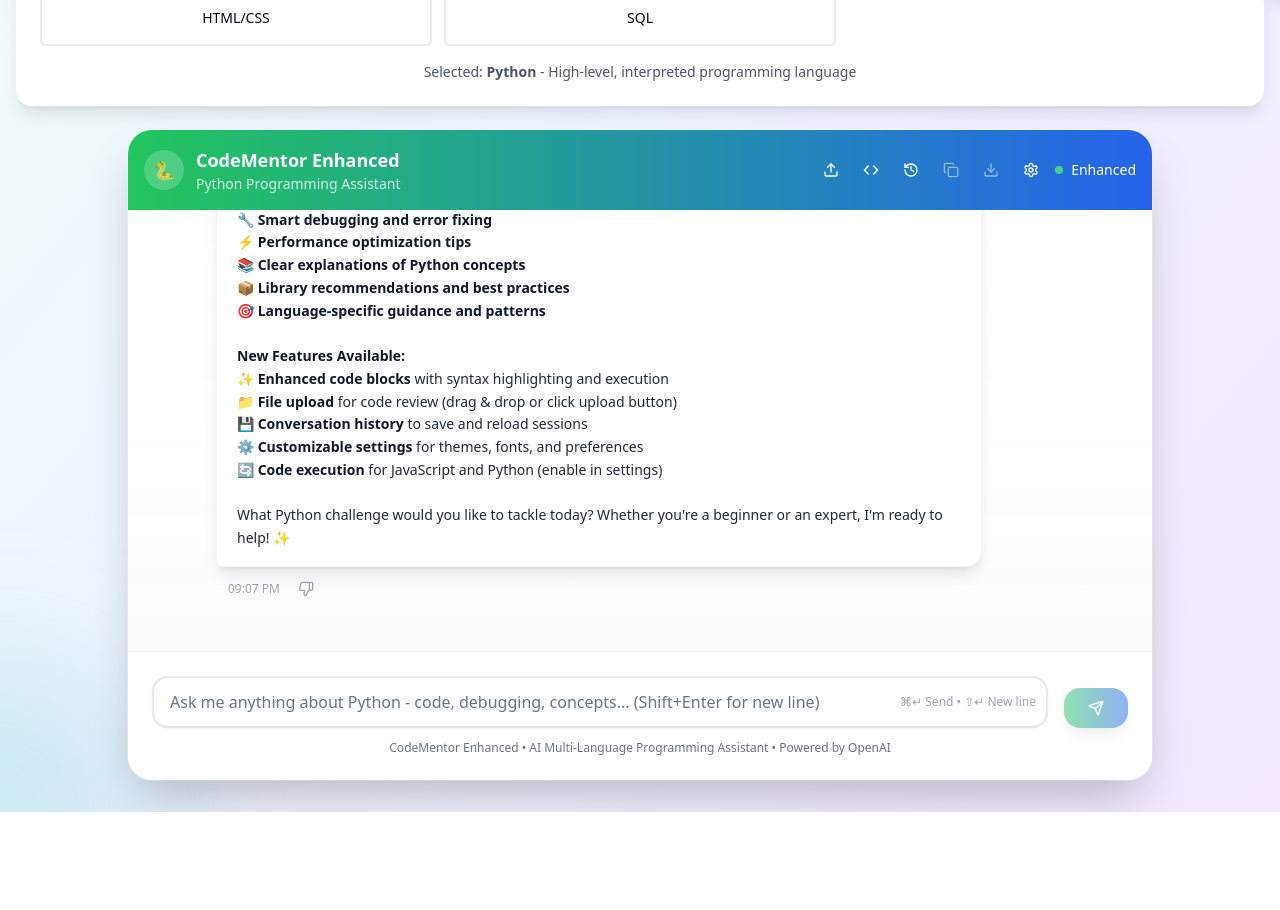
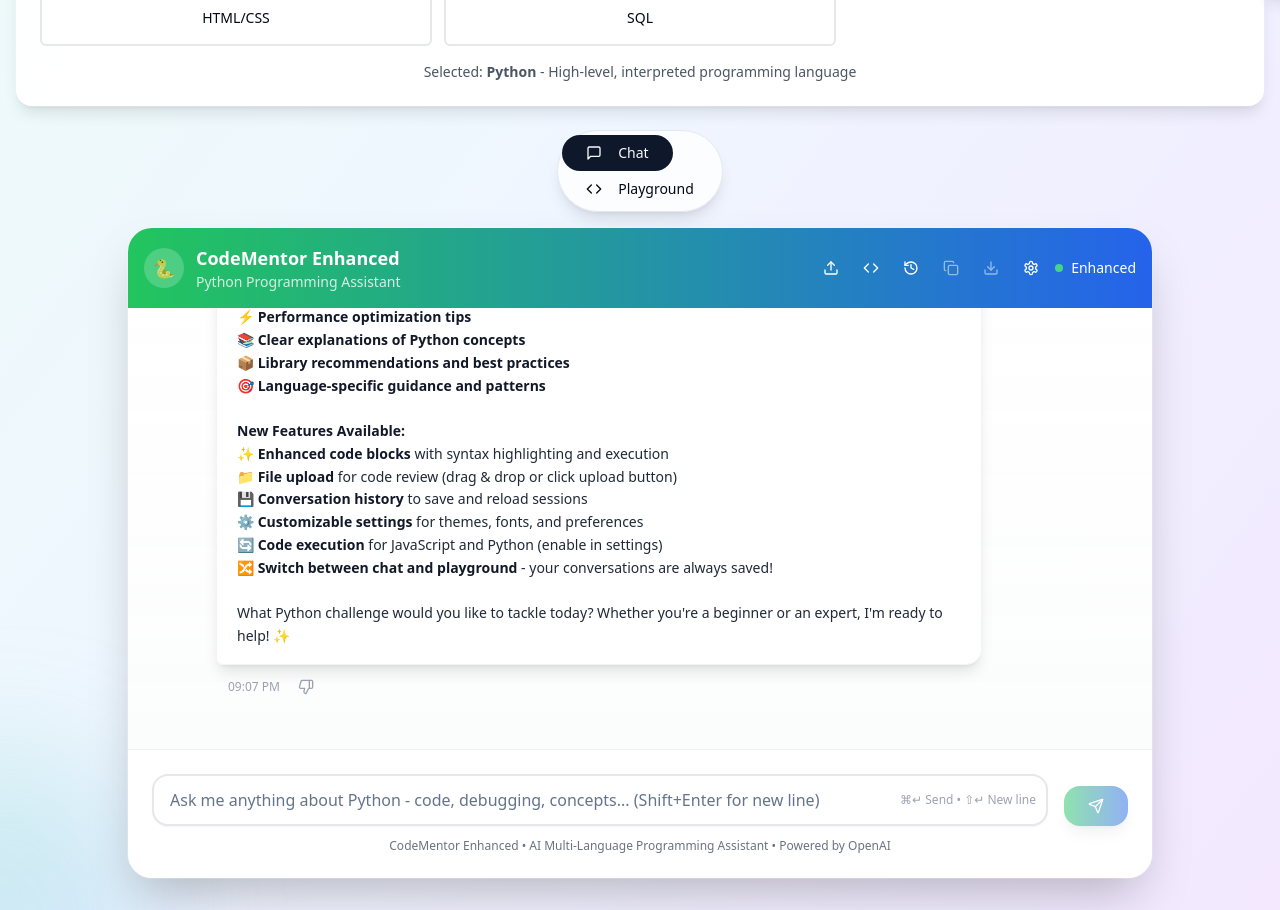
Before and after one commit to MaxLangsam/AI_Code_Mentor, a React (Vite) app: page / in a window 1280 px wide. Shown: the part 786-1696 px from the top of the page. Before the commit the page ends 1598 px from the top, so only its background shows below. Built offline with nearby package versions, Linux system fonts and the light colour scheme.

Commit message:
feat: Add chat/playground switchability
Implement navigation between chat and playground views, preserving chat history.

```diff
--- a/src/components/ChatInterface.tsx
+++ b/src/components/ChatInterface.tsx
@@ -1,5 +1,8 @@
+
 import React, { useState, useEffect } from 'react';
 import { Card } from '@/components/ui/card';
+import { Button } from '@/components/ui/button';
+import { MessageSquare, Code } from 'lucide-react';
 import ChatHeader from './ChatHeader';
 import ChatMessages from './ChatMessages';
 import ChatInput from './ChatInput';
@@ -26,7 +29,7 @@ const ChatInterface: React.FC<ChatInterfaceProps> = ({ selectedLanguage }) => {
   const [inputValue, setInputValue] = useState('');
   const [isTyping, setIsTyping] = useState(false);
   const [showFileUpload, setShowFileUpload] = useState(false);
-  const [showPlayground, setShowPlayground] = useState(false);
+  const [currentView, setCurrentView] = useState<'chat' | 'playground'>('chat');
   const { preferences } = useUserPreferences();
 
   const { generateResponse, isLoading: modelLoading, isModelReady } = useMultiLanguageAI();
@@ -52,6 +55,7 @@ ${selectedLanguage.icon} **Clean, well-structured code writing**
 💾 **Conversation history** to save and reload sessions
 ⚙️ **Customizable settings** for themes, fonts, and preferences
 🔄 **Code execution** for JavaScript and Python (enable in settings)
+🔀 **Switch between chat and playground** - your conversations are always saved!
 
 What ${selectedLanguage.name} challenge would you like to tackle today? Whether you're a beginner or an expert, I'm ready to help! ✨`,
       isUser: false,
@@ -166,27 +170,49 @@ What ${selectedLanguage.name} challenge would you like to tackle today? Whether
     });
   };
 
-  // If playground is open, show only the playground
-  if (showPlayground) {
-    return (
-      <div className="space-y-4">
-        <CodePlayground
-          selectedLanguage={selectedLanguage}
-          onClose={() => setShowPlayground(false)}
-        />
-      </div>
-    );
-  }
+  const handleViewSwitch = (view: 'chat' | 'playground') => {
+    setCurrentView(view);
+    toast({
+      title: view === 'chat' ? "💬 Chat Mode" : "⚡ Playground Mode",
+      description: `Switched to ${view} - your conversations are preserved!`,
+    });
+  };
 
   return (
     <div className="space-y-4">
       {/* File Upload Area */}
-      {showFileUpload && (
+      {showFileUpload && currentView === 'chat' && (
         <Card className="p-4">
           <FileUpload onFileContent={handleFileContent} />
         </Card>
       )}
 
+      {/* View Toggle */}
+      <div className="flex justify-center mb-4">
+        <div className="bg-white/80 dark:bg-gray-800/80 backdrop-blur-sm rounded-full p-1 border shadow-lg">
+          <Button
+            variant={currentView === 'chat' ? 'default' : 'ghost'}
+            size="sm"
+            onClick={() => handleViewSwitch('chat')}
+            className="rounded-full px-6 py-2 flex items-center space-x-2"
+          >
+            <MessageSquare className="w-4 h-4" />
+            <span>Chat</span>
+          </Button>
+          <Button
+            variant={currentView === 'playground' ? 'default' : 'ghost'}
+            size="sm"
+            onClick={() => handleViewSwitch('playground')}
+            className="rounded-full px-6 py-2 flex items-center space-x-2"
+          >
+            <Code className="w-4 h-4" />
+            <span>Playground</span>
+          </Button>
+        </div>
+      </div>
+
+      {/* Content based on current view */}
+      {currentView === 'chat' ? (
         <Card className="max-w-5xl mx-auto h-[650px] flex flex-col bg-white/95 dark:bg-gray-900/95 backdrop-blur-lg shadow-2xl border-0 ring-1 ring-white/20 dark:ring-gray-700/20 rounded-3xl overflow-hidden">
           <ChatHeader
             selectedLanguage={selectedLanguage}
@@ -196,7 +222,7 @@ What ${selectedLanguage.name} challenge would you like to tackle today? Whether
             onCopyConversation={copyConversation}
             onExportConversation={exportConversation}
             onLoadConversation={setMessages}
-          onTogglePlayground={() => setShowPlayground(true)}
+            onTogglePlayground={() => handleViewSwitch('playground')}
           />
 
           <ChatMessages messages={messages} isTyping={isTyping} />
@@ -210,6 +236,12 @@ What ${selectedLanguage.name} challenge would you like to tackle today? Whether
             onKeyPress={handleKeyPress}
           />
         </Card>
+      ) : (
+        <CodePlayground
+          selectedLanguage={selectedLanguage}
+          onClose={() => handleViewSwitch('chat')}
+        />
+      )}
     </div>
   );
 };
```
Lines whose indentation alone changed are shown as unchanged.
